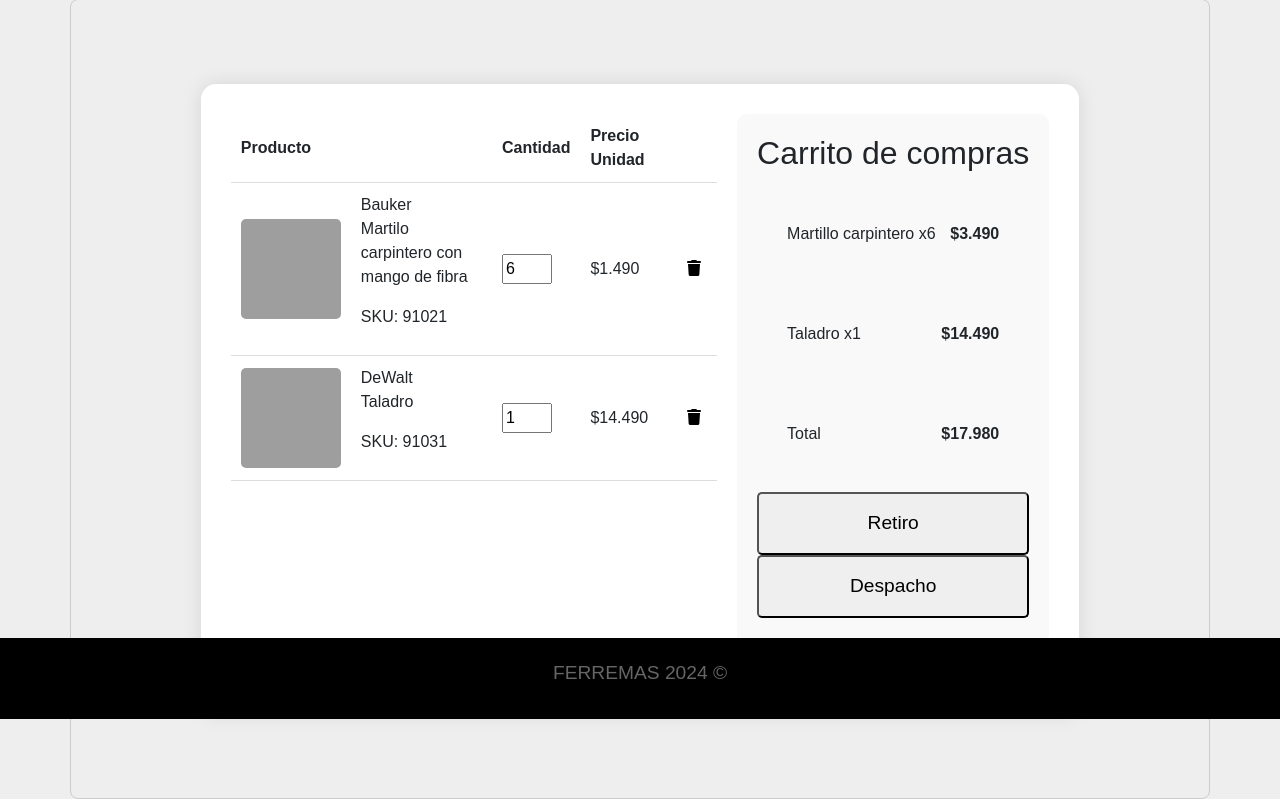
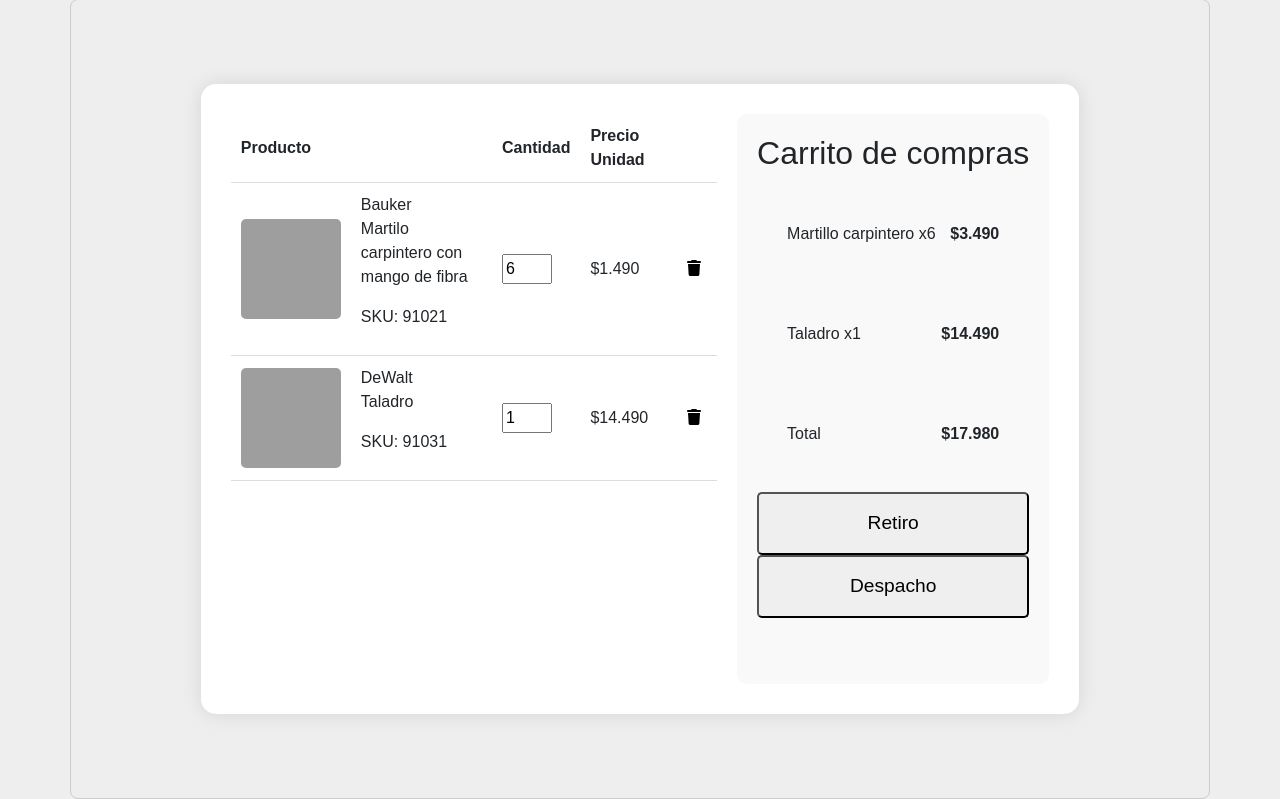
Before and after one commit to IgnacioRiffop/FERREMAS, a Django app: page /carrito in a window 1280 px wide. Shown: the part 81-880 px from the top of the page. Run offline with Django 3.2, Linux system fonts and the light colour scheme; some libraries are stand-ins or nearby versions; grey boxes are pictures that could not be loaded.

Commit message:
productos

```diff
--- a/core/templates/core/base.html
+++ b/core/templates/core/base.html
@@ -67,28 +67,6 @@
   {% endblock %}
   <!-- FIN CONTENIDO -->
 
-<style>
-    .p-gris {
-        font-size: 1.2em;
-        color: #666;
-        line-height: 1.6;
-        margin-bottom: 10px; /* Separación inferior entre párrafos */
-    }
-
-    footer {
-        background-color: black;
-        color: white;
-        text-align: center;
-        padding: 20px 0;
-        position: fixed;
-        bottom: 0;
-        width: 100%;
-    }
-</style>
-<footer>
-    <p class="p-gris">FERREMAS 2024 ©</p>
-</footer>
-
   <!-- Latest compiled JavaScript -->
   <script src="https://cdn.jsdelivr.net/npm/bootstrap@5.2.3/dist/js/bootstrap.bundle.min.js"></script>
   {% block js %}
```
Also changed, not shown: core/static/core/img/atornillador.jpg (added), core/static/core/img/brocas.jpg (added), core/static/core/img/caja.jpg (added), core/static/core/img/escalera.png (added), core/static/core/img/escuadra.jpg (added), core/static/core/img/esmeril.jpg (added), core/static/core/img/llavepc.jpg (added), core/static/core/img/pala.jpg (added), core/static/core/img/sierra.jpg (added).
